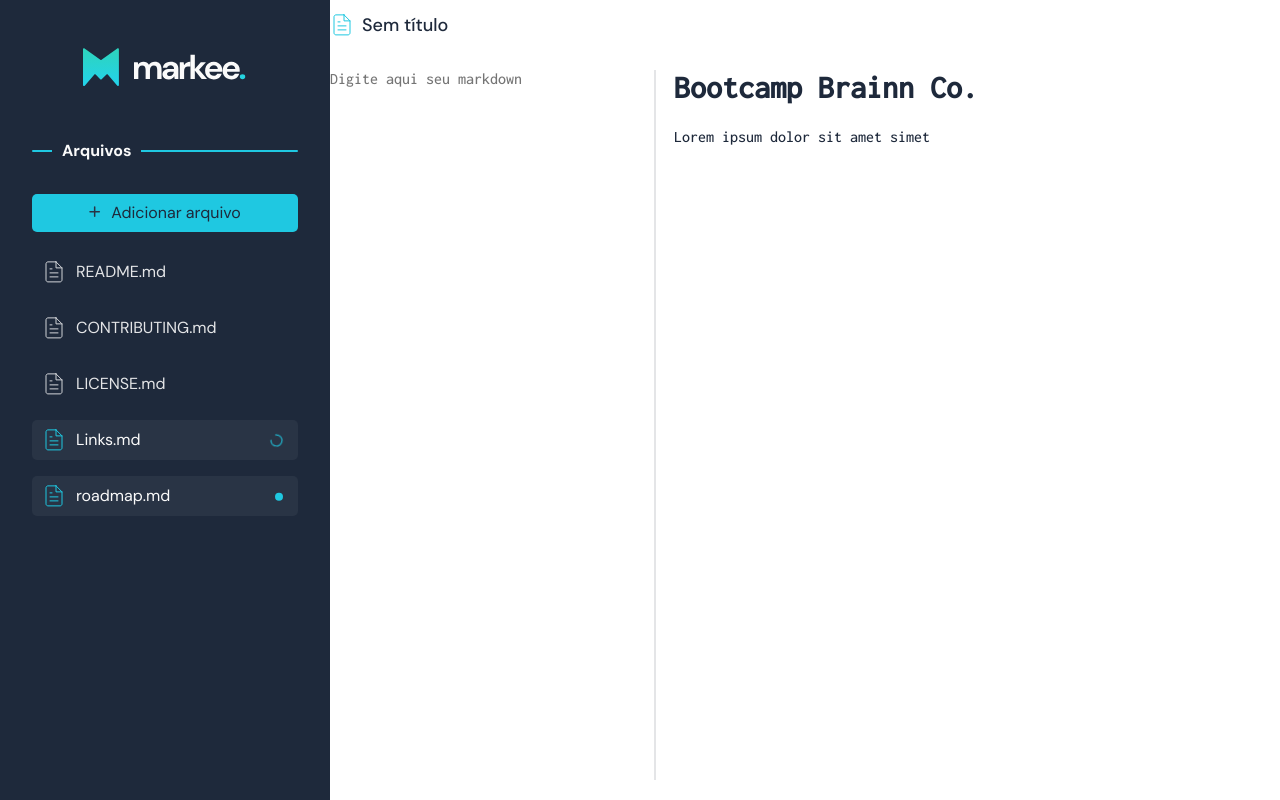
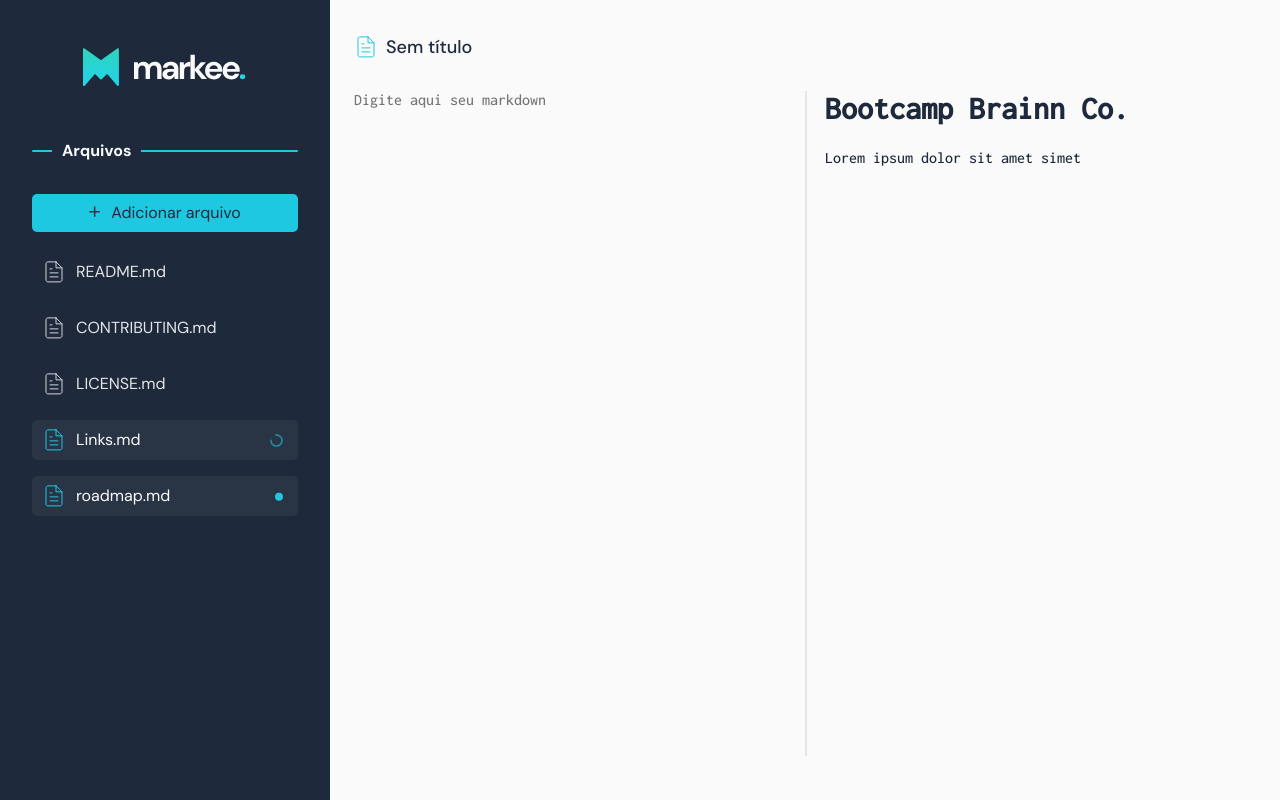
Before and after one commit to erickgust/markee, a React (Create React App) app: page / in a window 1280 px wide. Built offline with nearby package versions, Linux system fonts and the light colour scheme.

Commit message:
Add section wrapper

```diff
--- a/src/app.tsx
+++ b/src/app.tsx
@@ -1,21 +1,29 @@
 import { Content } from 'content'
 import { Header } from 'header'
 import { Sidebar } from 'sidebar'
-import styled from 'styled-components'
+import styled from 'styled-components/macro'
 
 const Main = styled.main`
   display: flex;
   height: 100vh;
 `
 
+const Section = styled.section`
+  display: flex;
+  flex-direction: column;
+  padding: 2.4rem;
+  background-color: ${({ theme }) => theme.colors.white};
+  width: 100%;
+`
+
 function App () {
   return (
     <Main>
       <Sidebar />
-      <section style={{ display: 'flex', flexDirection: 'column' }}>
+      <Section>
         <Header />
         <Content />
-      </section>
+      </Section>
     </Main>
   )
 }
```
